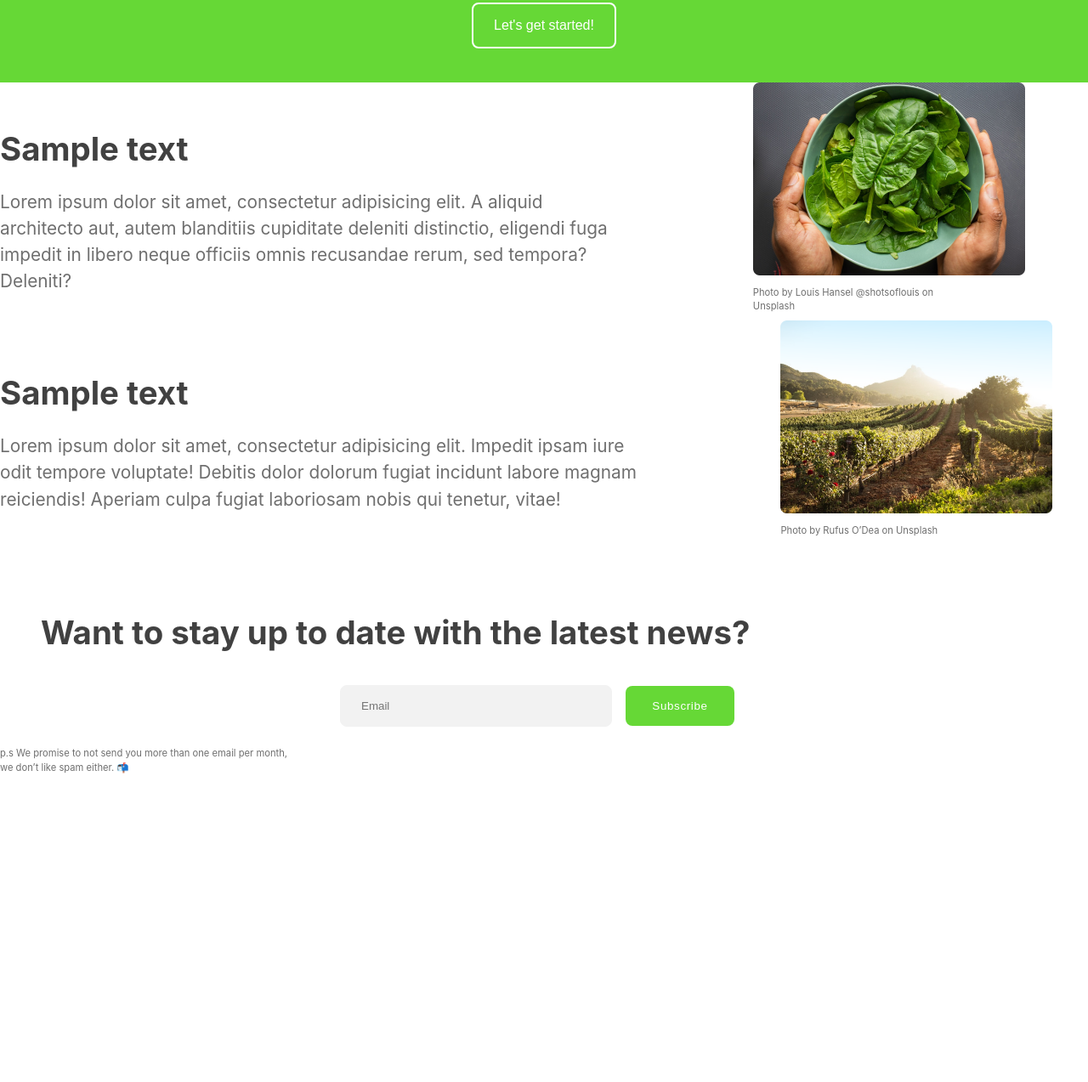
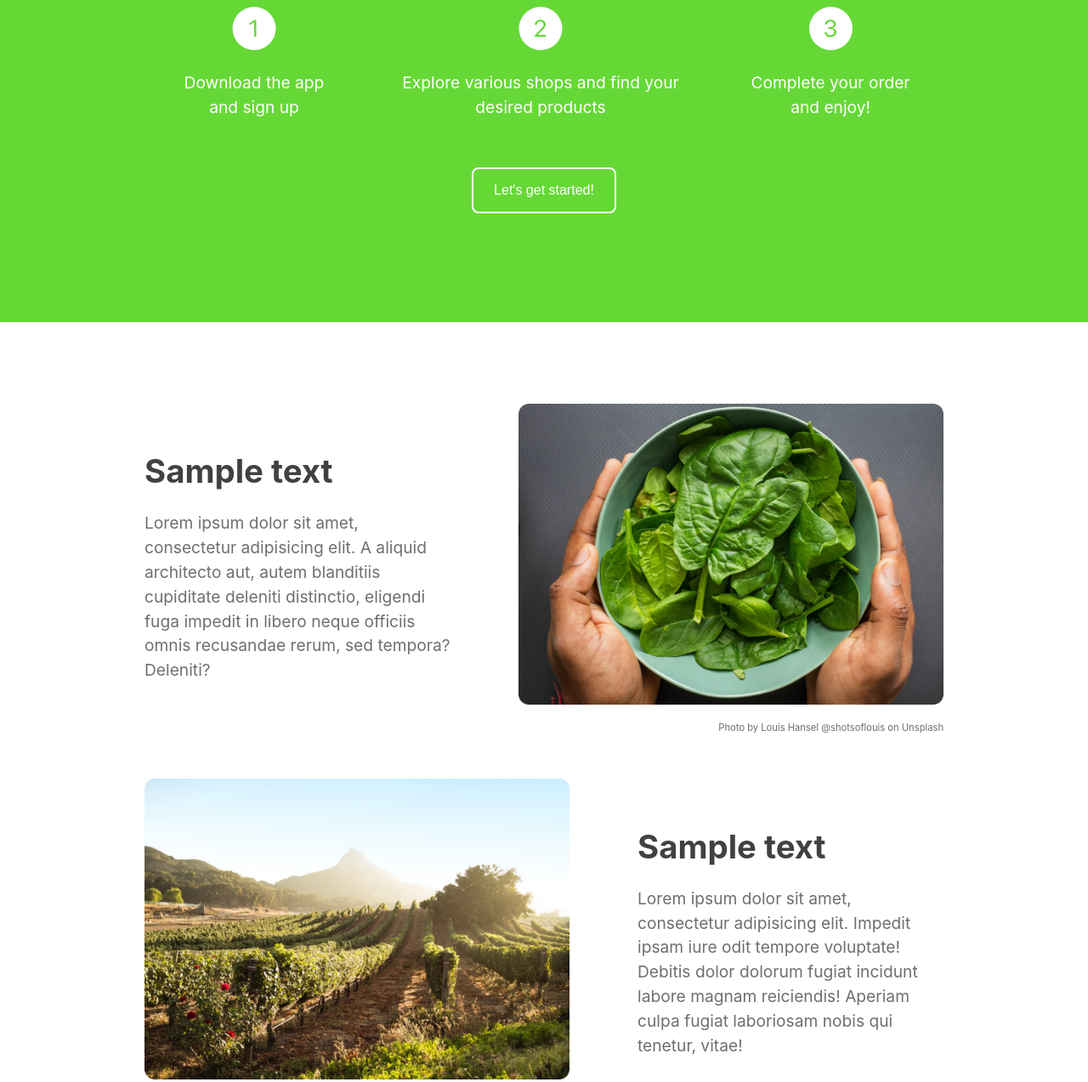
Before and after one commit to gontsolov/dalokal-website-public, a plain HTML site: page html/index.html in a window 1280 px wide. Shown: the part 914-2187 px from the top of the page at 85% size. Before the commit the page ends 1905 px from the top, so only its background shows below. Drawn offline with Linux system fonts and the light colour scheme.

Commit message:
website is a lot more responsive now

```diff
--- a/css/styles.css
+++ b/css/styles.css
@@ -43,6 +43,7 @@ h3 {
 
 /*--------------TEXT STYLES---------------*/
 
+
 h1,
 h2,
 h3,
@@ -51,12 +52,11 @@ li,
 p {
   font-family: var(--ff-primary);
   color: var(--col-black);
-  padding-inline-start: 0;
 }
 
 p {
   max-width: 70ch;
-  font-size: 1.3rem;
+  font-size: 1.2rem;
   line-height: 1.5;
   text-align: center;
   padding: 0 2.1rem;
@@ -65,7 +65,7 @@ p {
 }
 
 h1 {
-  font-size: 3.5rem;
+  font-size: 5rem;
   text-align: center;
 }
 
@@ -73,7 +73,6 @@ h2 {
   font-size: 2.4rem;
   text-align: center;
   max-width: 50ch;
-  margin: 3rem 0 1rem;
 }
 
 ul {
@@ -97,7 +96,11 @@ li:last-child {
   margin-top: 2rem;
 }
 
-.mar .green {
+.margin-top-triple {
+  margin-top: 6rem;
+}
+
+.green {
   color: var(--col-green);
 }
 
@@ -151,7 +154,7 @@ li:last-child {
 }
 
 .main-text {
-  width: 20rem;
+  width: 26rem;
   text-align: center;
   margin: 0 auto;
   line-height: 1;
@@ -182,14 +185,17 @@ li:last-child {
 }
 
 .image {
-  width: 20rem;
-  margin: 0 auto;
+  width: 85%;
+  margin: 2rem auto 0;
 }
 
 .small-text {
   font-size: 0.7rem;
   color: var(--col-grey);
-  margin: 0.5rem 0;
+  margin: 1.2rem 0;
+  text-align: center;
+  padding: 0;
+  max-width: 300px;
 }
 
 .container-steps {
@@ -198,7 +204,7 @@ li:last-child {
   flex-direction: column;
   align-items: center;
   width: 100%;
-  padding: 2.5rem;
+  padding: 8rem 1rem;
 }
 
 .steps {
@@ -224,22 +230,28 @@ li:last-child {
   align-items: center;
   justify-items: center;
   width: 100%;
-  margin: 2.5rem 0;
+  margin: 0.5rem 0 2.5rem;
 }
 
 .newsletter {
+  display: flex;
+  align-items: center;
+  flex-direction: column;
   margin: 5rem 0;
 }
 
 .news-heading {
   margin: 0 3rem;
+  width: 40rem;
+  text-align: center;
 }
 
 .email-section {
-  margin: 1.5rem 0 0.2rem;
+  margin: 3rem 0 0.2rem;
   display: flex;
   flex-direction: column;
   align-items: center;
+  width: 80%;
 }
 
 .subscribe-button {
@@ -261,13 +273,37 @@ li:last-child {
   padding: 1rem 8rem 1rem 1.5rem;
   border-radius: 0.5rem;
   transition-duration: 0.3s;
-  width: 20rem;
+  width: 100%;
 }
 
 .flex {
   display: flex;
   flex-direction: column;
   align-items: center;
+}
+
+.flex-reverse {
+  display: flex;
+  flex-direction: column;
+  align-items: center;
+}
+
+.image-flex {
+  display: flex;
+  align-items: center;
+  flex-direction: column;
+}
+
+.image-flex-reverse {
+  display: flex;
+  align-items: center;
+  flex-direction: column;
+}
+
+.w-container {
+  max-width: 940px;
+  margin-left: auto;
+  margin-right: auto;
 }
 
 /*HOVER*/
@@ -356,11 +392,11 @@ li:last-child {
   }
 
   p {
-    padding: 0 5rem;
+    padding: 0 3rem;
   }
 
   .download {
-    flex-direction: row;
+    flex-direction: column;
     justify-content: center;
   }
 
@@ -370,7 +406,7 @@ li:last-child {
 }
 
 /*Laptop*/
-@media screen and (min-width: 768px) {
+@media screen and (min-width: 1100px /*768px*/) {
   h1,
   h2,
   h3,
@@ -379,7 +415,7 @@ li:last-child {
   }
 
   p {
-    padding: 0 9rem 0 0;
+    padding: 0 5rem 0 0;
   }
 
   ul {
@@ -396,18 +432,25 @@ li:last-child {
   }
 
   .download {
+    justify-content: flex-start;
+    margin: 0;
+    flex-direction: row;
+  }
+
+  .apple-store, .google-play:hover {
+    cursor: pointer;
   }
 
   .main-landing {
     flex-direction: row;
     flex-flow: row-reverse;
     width: 80%;
-    margin: 0 auto;
+    margin: 6rem auto 6rem;
   }
 
   .main-image {
     visibility: visible;
-    width: 23rem;
+    width: 26rem;
   }
 
   .email-section {
@@ -433,13 +476,33 @@ li:last-child {
     flex-direction: row;
   }
 
+  .flex-reverse {
+    flex-direction: row-reverse;
+  }
+
+  .image-flex {
+    align-items: flex-end;
+  }
+
+  .image-flex-reverse {
+    align-items: flex-start;
+  }
+
+  .reverse-text {
+    margin-left: 80px;
+  }
+
+  .reverse-text > p {
+    padding: 0;
+  }
+
+  .image {
+    margin: 0;
+    width: 500px;
+  }
 
 }
 
 /*Desktops*/
-@media screen and (min-width: 1025px) {
+@media screen and (min-width: 64em /*1025px*/) {
 }
-
-/*Large Screens*/
-@media screen and (min-width: 1200px) {
-}
--- a/html/index.html
+++ b/html/index.html
@@ -15,7 +15,7 @@
   <body>
     <!--// TODO: make header into burger menu-->
     <!--Header-->
-    <header class="header">
+    <header class="header w-container">
       <a href="index.html"
         ><img src="../images/logo/Logo.svg" alt="DaLokal logo"
       /></a>
@@ -34,7 +34,7 @@
     </header>
 
     <!--Main landing-->
-    <div class="main-landing">
+    <div class="main-landing w-container">
       <div class="image-container">
         <img
           class="main-image"
@@ -45,17 +45,13 @@
 
       <div class="main-left">
         <h1 class="main-text">
-          Carrots for <span class="green">everyone</span>
+          Carrots for <span class="green">everyone.</span>
         </h1>
         <p>
           Lorem ipsum dolor sit amet, consectetur adipisicing elit. Adipisci
           assumenda blanditiis dignissimos, dolore ducimus iste laboriosam
           obcaecati provident rem veritatis!
         </p>
-      </div>
-    </div>
-
-    <!--Buttons-->
         <div class="download">
           <div class="apple-store">
             <a href="#"
@@ -75,11 +71,13 @@
             /></a>
           </div>
         </div>
+      </div>
+    </div>
 
     <!--Steps-->
     <!--// TODO: find and add illustrations above steps-->
     <div class="container-steps">
-      <div class="steps">
+      <div class="steps w-container">
         <div class="step">
           <img class="step-pic" src="../images/icons/Step1.svg" alt="" />
           <p>Download the app and sign up</p>
@@ -99,8 +97,8 @@
     </div>
 
     <!--Text section-->
-    <section class="text-section">
-      <div class="flex">
+    <section class="text-section w-container">
+      <div class="flex margin-top-triple">
         <div>
           <h2>Sample text</h2>
           <p>
@@ -110,7 +108,7 @@
             sed tempora? Deleniti?
           </p>
         </div>
-        <div class="">
+        <div class="image-flex">
           <img
                   class="image pic-shadow"
                   src="../images/pictures/salad.png"
@@ -122,8 +120,8 @@
         </div>
       </div>
 
-      <div class="flex">
-        <div>
+      <div class="flex-reverse margin-top">
+        <div class="reverse-text">
           <h2>Sample text</h2>
           <p>
             Lorem ipsum dolor sit amet, consectetur adipisicing elit. Impedit
@@ -132,7 +130,7 @@
             nobis qui tenetur, vitae!
           </p>
         </div>
-        <div>
+        <div class="image-flex-reverse">
           <img
                   class="image pic-shadow"
                   src="../images/pictures/landscapegardens.png"
@@ -145,20 +143,16 @@
 
 
     <!--Newsletter-->
-    <section class="newsletter">
+    <section class="newsletter w-container">
       <h2 class="news-heading">
         Want to stay up to date with the latest news?
       </h2>
-      <div>
-        <div>
           <form class="email-section" action="" autocomplete="on">
-            <label>
+            <label style="width: 100%; max-width: 500px;">
               <input class="email-input-box" type="email" placeholder="Email" />
             </label>
             <input class="subscribe-button" type="submit" value="Subscribe" />
           </form>
-        </div>
-      </div>
       <p class="small-text">
         p.s We promise to not send you more than one email per month, we don’t
         like spam either. 📬
```
Lines whose indentation alone changed are shown as unchanged.
